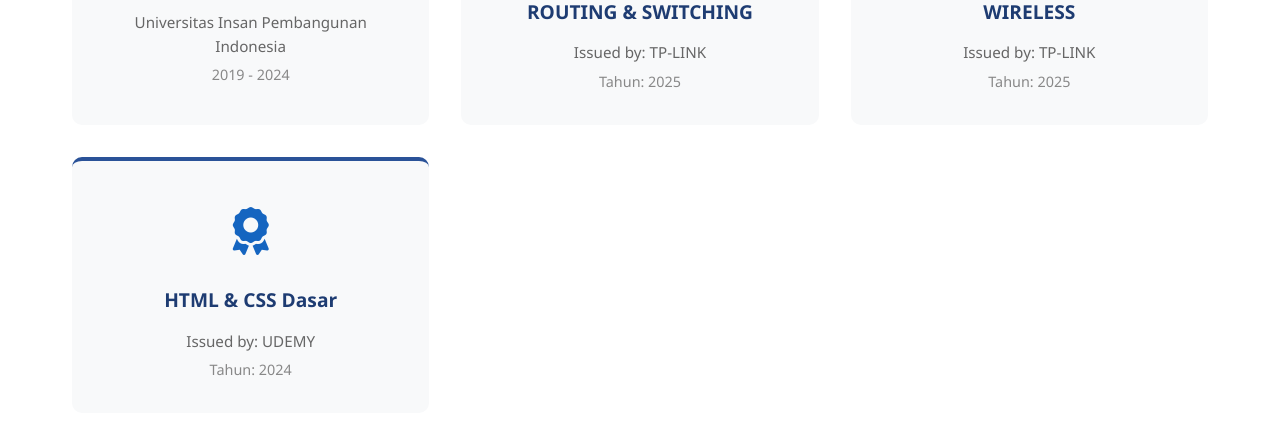
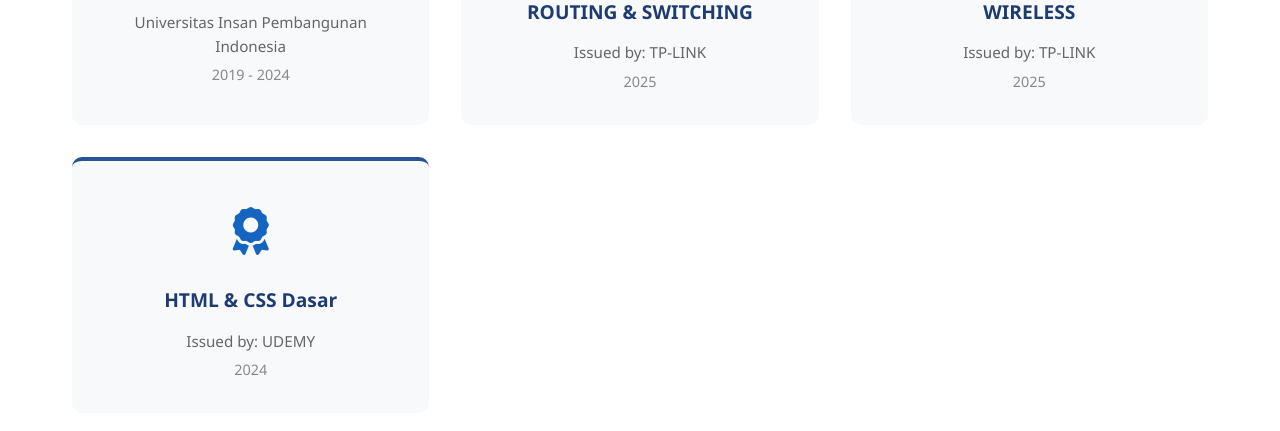
Before and after one commit to raflimhmd/raflimhmd.github.io, a plain HTML site: page index.html in a window 1280 px wide. Shown: the part 3238-3669 px from the top of the page. Drawn offline with Linux system fonts and the light colour scheme.

Commit message:
Update index.html

```diff
--- a/index.html
+++ b/index.html
@@ -208,20 +208,20 @@
 </div>
                 <h3>Omada Certfied Network Administrator (OCNA) ROUTING & SWITCHING</h3>
                 <p class="issuer">Issued by: TP-LINK</p>
-                <p class="date">Tahun: 2025</p>
+                <p class="date">2025</p>
             </div>
             <div class="certificate-card">
                 <div class="certificate-icon"><i class="fa-solid fa-award" style="font-size:48px; color:#1565c0;"></i>
 </div>
                 <h3>Omada Certified Network Administrator (OCNA) WIRELESS</h3>
                 <p class="issuer">Issued by: TP-LINK</p>
-                <p class="date">Tahun: 2025</p>
+                <p class="date">2025</p>
             </div>
             <div class="certificate-card">
                 <div class="certificate-icon"><i class="fa-solid fa-award" style="font-size:48px; color:#1565c0;"></i></div>
                 <h3>HTML & CSS Dasar</h3>
                 <p class="issuer">Issued by: UDEMY</p>
-                <p class="date">Tahun: 2024</p>
+                <p class="date">2024</p>
             </div>
 
         </div>
```
